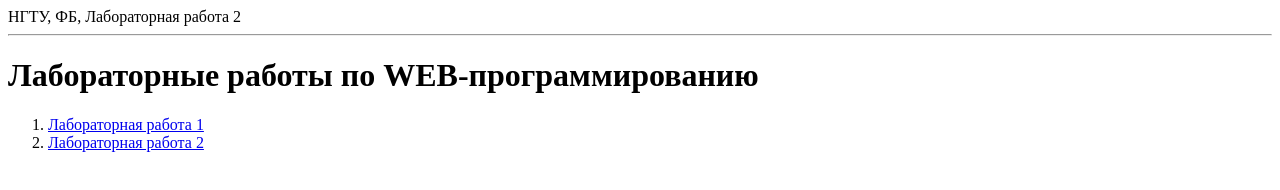
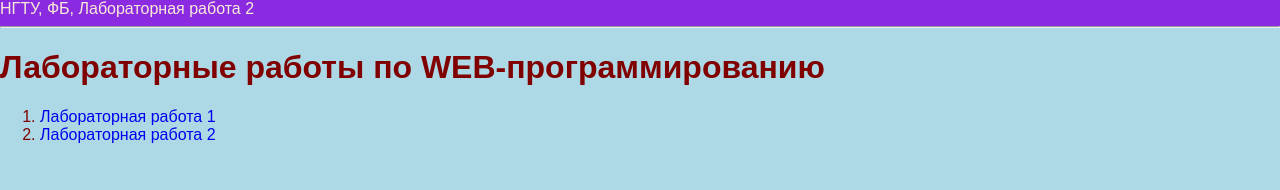
Before and after one commit to margaritaaa07/web-front-labs, a plain HTML site: page index.html in a window 1280 px wide. Drawn offline with Linux system fonts and the light colour scheme.

Commit message:
Внешние стили

```diff
--- a/index.html
+++ b/index.html
@@ -4,6 +4,7 @@
     <meta charset="UTF-8">
     <meta name="viewport" content="width=device-width, initial-scale=1.0">
     <title>Бережная Маргарита Валерьевна. Лабораторные работы по WEB-программированию</title>
+    <link rel="stylesheet" href="main.css">
 </head>
 <body>
     <header>
--- /dev/null
+++ b/main.css
@@ -0,0 +1,28 @@
+body {
+    background-color: lightblue;
+    color: maroon;
+    font-family: Arial;
+    margin: 0px
+}
+
+header {
+    background-color: blueviolet;
+    color: antiquewhite;
+    font-family: Arial;
+    margin: 0px;
+}
+
+main {
+    margin: 0px;
+    font-family: Arial;
+}
+
+footer {
+    background-color: beige;
+    color: lightcoral;
+    font-family: Arial;
+}
+
+a {
+    text-decoration: none;
+}
```
